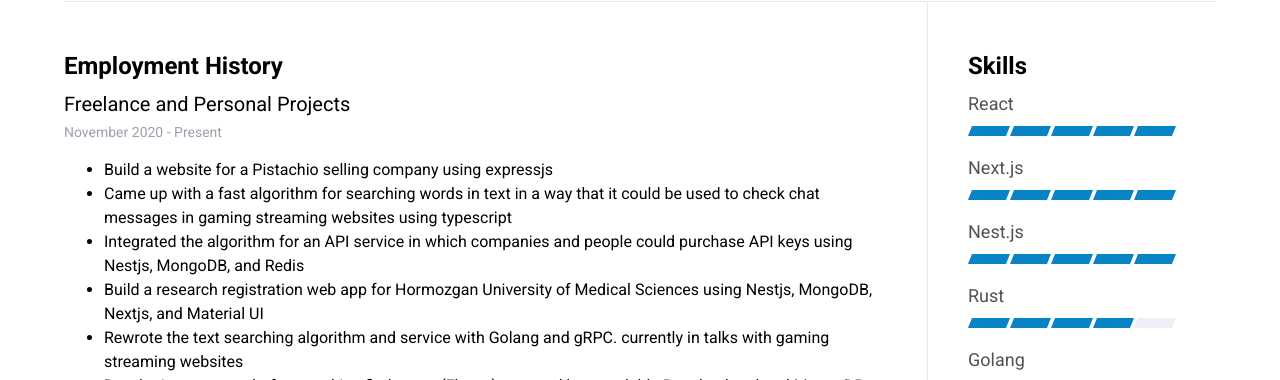
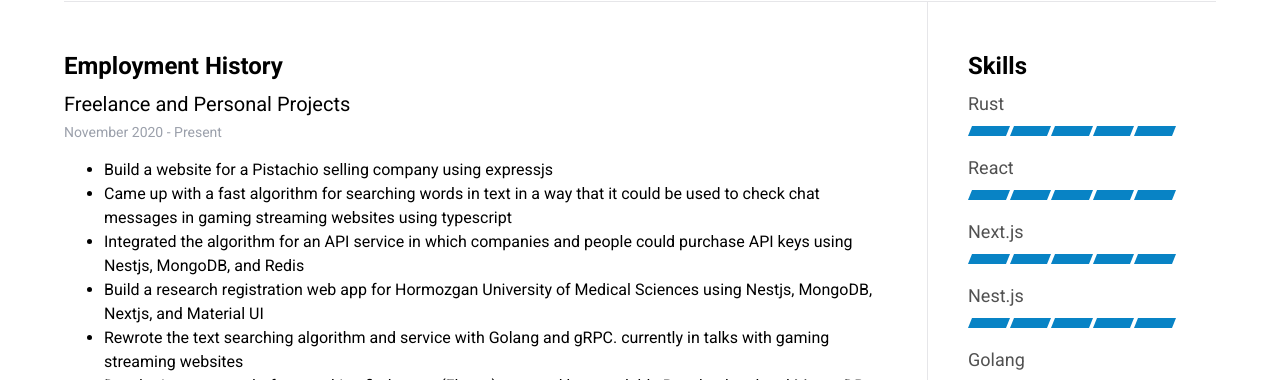
Before and after one commit to Ez-FlawLess/resume, a React (Vite) app: page / in a window 1280 px wide. Shown: the part 335-715 px from the top of the page. Built offline with nearby package versions, Linux system fonts and the light colour scheme.

Commit message:
be ignorant

```diff
--- a/src/App.tsx
+++ b/src/App.tsx
@@ -27,13 +27,12 @@ function App() {
                         <Skills
                             title="Skills"
                             skills={[
+                                {skill: "Rust", ability: 5 },
                                 {skill: "React", ability: 5 },
                                 {skill: "Next.js", ability: 5 },
                                 {skill: "Nest.js", ability: 5 },
-                                {skill: "Rust", ability: 4 },
                                 {skill: "Golang", ability: 4 },
                                 {skill: "Typescript", ability: 4 },
-                                {skill: "WASM (Rust)", ability: 4 },
                                 {skill: "MongoDB", ability: 4 },
                                 {skill: "Angular", ability: 4 },
                                 {skill: "Flutter", ability: 3 },
```
